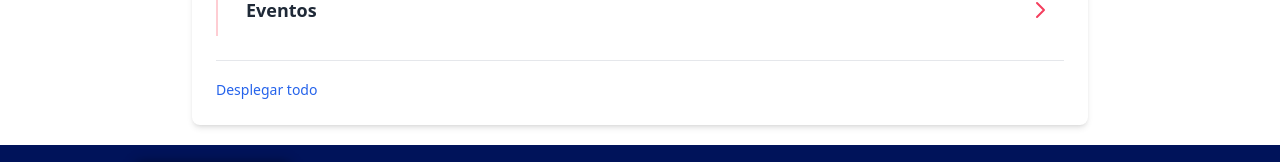
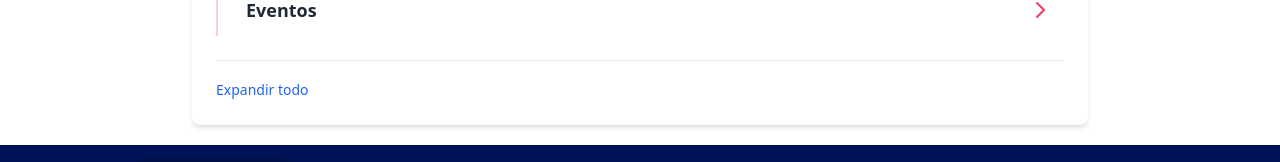
Before and after one commit to RudyDanielPro/EVB-Entorno-Virtual-Bibliogr-fico, a React (Vite) app: page /courses in a window 1280 px wide. Shown: the part 1091-1253 px from the top of the page. Built offline with nearby package versions, Linux system fonts and the light colour scheme.

Commit message:
Realizando cambios a los nombres de los botones

```diff
--- a/src/Component/Cursos.jsx
+++ b/src/Component/Cursos.jsx
@@ -1982,7 +1982,7 @@ export function Cursos() {
                     className="text-sm font-medium text-blue-600 transition-colors hover:text-blue-800"
                     onClick={toggleExpandCollapseAll}
                 >
-                    {todoColapsado() ? 'Desplegar todo' : 'Colapsar todo'}
+                    {todoColapsado() ? 'Expandir todo' : 'Colapsar todo'}
                 </button>
             </div>
         </div>
```
